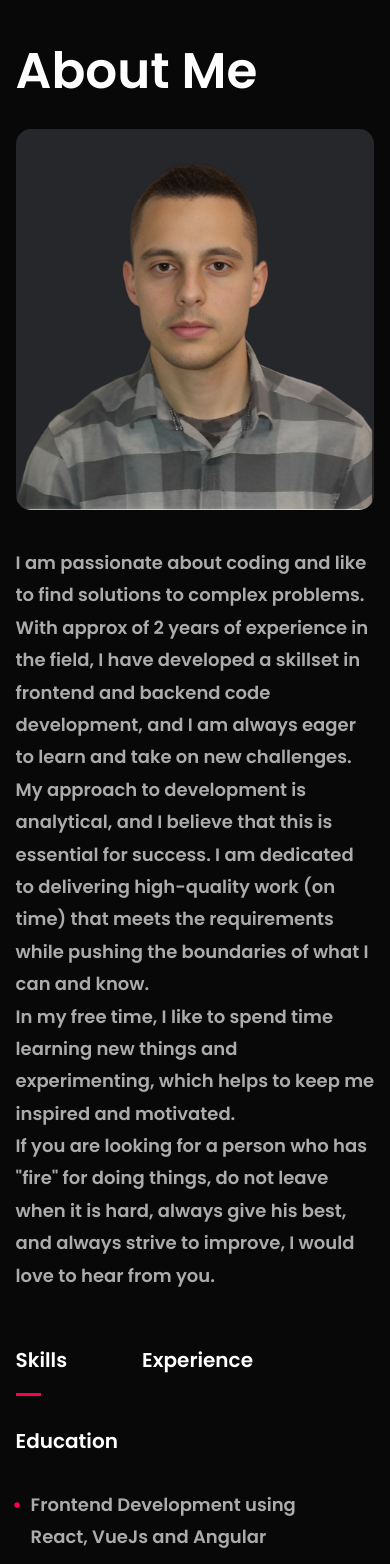
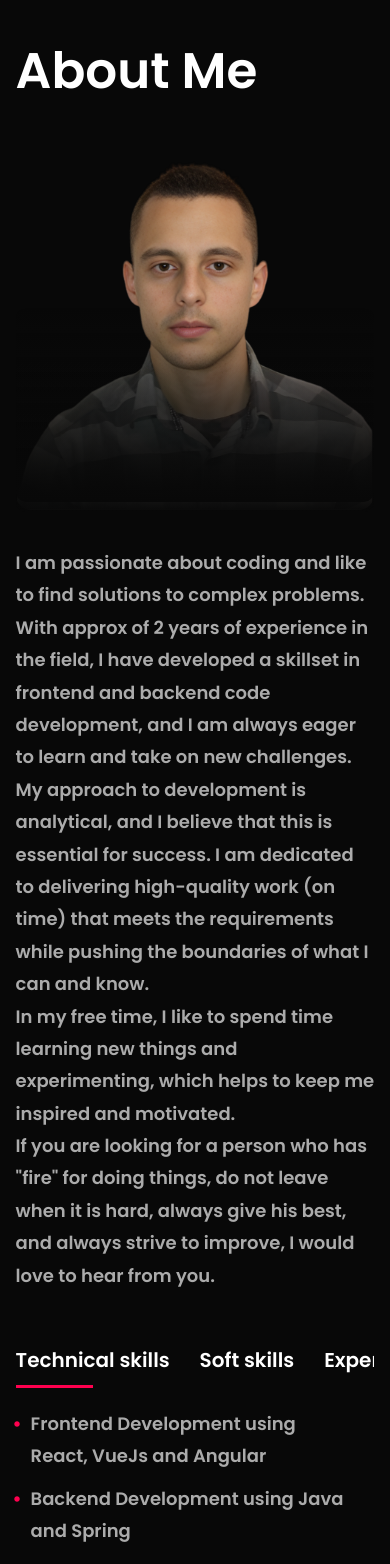
Before and after one commit to PetarDimitrovStoyanov/my-portfolio, a React (Create React App) app: page / in a window 390 px wide. Shown: the part 880-2444 px from the top of the page. Built offline with nearby package versions, Linux system fonts and the light colour scheme; a web font is replaced by a local one.

Commit message:
Fixed submitting form. Changed "About Me" image and some CSS properties

```diff
--- a/src/components/submit-form/SubmitForm.js
+++ b/src/components/submit-form/SubmitForm.js
@@ -35,6 +35,10 @@ export default function SubmitForm() {
         setErrors({...errors});
     }
 
+    function areNoErrors() {
+        return (Object.keys(errors).length === 0 || isValidEmail(formData.email));
+    }
+
     const doVerificationForm = () => {
         const newErrors = {};
 
@@ -60,7 +64,7 @@ export default function SubmitForm() {
 
         doVerificationForm();
 
-        if (Object.keys(errors).length === 0 && !isLoading) {
+        if (areNoErrors() && !isLoading) {
             try {
                 setIsLoading(true);
                 axios.post('https://formsubmit.co/ajax/ee30ae227cc3c49eeaeffae2148aa1b1', formData, {
--- a/src/sections/about/About.js
+++ b/src/sections/about/About.js
@@ -17,12 +17,12 @@ export default function About() {
         <section className="about" id="about-me">
             <div className="container">
                 <div className="row">
-                    <div className="about-col-1 desktop">
+                    <div className="about-col-1 desktop img-container-layer">
                         <img src={require('../../assets/official-hd.png')} alt="user"/>
                     </div>
                     <div className="about-col-2">
                         <h1 className="sub-title">{t('header.about')}</h1>
-                        <div className="about-col-1 small">
+                        <div className="about-col-1 small img-container-layer">
                             <img src={require('../../assets/official-hd.png')} alt="user"/>
                         </div>
                         <p>{t('about-me.description1')}
@@ -34,7 +34,8 @@ export default function About() {
                             {t('about-me.description4')}
                         </p>
                         <div className="tab-titles">
-                            <p className="tab-links active-link skills" onClick={ () => open('skills')}>{t('about-me.skills')}</p>
+                            <p className="tab-links active-link skills" onClick={ () => open('skills')}>{t('about-me.tech-skills')}</p>
+                            <p className="tab-links soft-skills" onClick={ () => open('soft-skills')}>{t('about-me.soft-skills')}</p>
                             <p className="tab-links experience" onClick={ () => open('experience')}>{t('about-me.experience')}</p>
                             <p className="tab-links education" onClick={ () => open('education')}>{t('about-me.education')}</p>
                         </div>
@@ -47,9 +48,20 @@ export default function About() {
                                 <li className="tab-content-items"><span>{t('about-me.skill1.working-database')}
                                     - MySQL {t('about-me.skill1.and')} MongoDB</span></li>
                                 <li className="tab-content-items"><span>Source control system - Git</span></li>
-                                <li className="tab-content-items"><span>Docker</span></li>
-                                <li className="tab-content-items"><span>Kubernetes ({t('about-me.skill1.beginner')})</span></li>
+                                <li className="tab-content-items"><span>Kubernetes ({t('about-me.skill1.beginner')}) and Docker</span></li>
+                                <li className="tab-content-items"><span>{t('about-me.skill1.microservice')} ({t('about-me.skill1.beginner')})</span></li>
                                 <li className="tab-content-items"><span>DevOps {t('about-me.skill1.with')} AWS ({t('about-me.skill1.beginner')})</span></li>
+                            </ul>
+                        </div>
+                        <div className="tab-contents soft-skills">
+                            <ul>
+                                <li className="tab-content-items"><span>{t('about-me.soft-skills1.communication')}</span></li>
+                                <li className="tab-content-items"><span>{t('about-me.soft-skills1.critical')}</span></li>
+                                <li className="tab-content-items"><span>{t('about-me.soft-skills1.pressure')}</span></li>
+                                <li className="tab-content-items"><span>{t('about-me.soft-skills1.ethic')}</span></li>
+                                <li className="tab-content-items"><span>{t('about-me.soft-skills1.multitasking')}</span></li>
+                                <li className="tab-content-items"><span>{t('about-me.soft-skills1.persist')}</span></li>
+                                <li className="tab-content-items"><span>{t('about-me.soft-skills1.fast')}</span></li>
                             </ul>
                         </div>
                         <div className="tab-contents experience">
--- a/src/sections/about/About.scss
+++ b/src/sections/about/About.scss
@@ -38,10 +38,32 @@
         }
       }
 
-      .about-col-1 img {
+      .about-col-1 {
+
+        img {
+          width: 100%;
+          border-radius: 15px;
+          background: transparent;
+          position: relative;
+        }
+      }
+
+      .about-col-1 {
+        position: relative;
+        height: fit-content;
+      }
+
+      .about-col-1::before {
+        content: "";
         width: 100%;
-        border-radius: 15px;
-        background: $grey-color;
+        height: 150px;
+        background: linear-gradient(transparent, #080808);
+        border-radius: 10px;
+        position: absolute;
+        left: 0;
+        bottom: 5px;
+        overflow: hidden;
+        z-index: 1;
       }
 
       .about-col-2 {
@@ -70,6 +92,22 @@
           }
         }
 
+        .img-container-layer {
+          position: relative;
+        }
+
+        .img-container-layer::after {
+          content: '';
+          width: 100%;
+          height: 50%;
+          background: linear-gradient(transparent, #080808);
+          border-radius: 10px;
+          position: absolute;
+          left: 0;
+          bottom: 4%;
+          overflow: hidden;
+        }
+
         p {
           @media (max-width: $small-display) {
             font-weight: 600;
@@ -83,9 +121,12 @@
           margin: 20px 0 40px;
 
           @media (max-width: $small-display) {
-            flex-wrap: wrap;
+            flex-wrap: nowrap;
             gap: 25px;
             margin: 40px 0 20px;
+            overflow-y: hidden;
+            -ms-overflow-style: none;  /* IE and Edge */
+            scrollbar-width: none;  /* Firefox */
           }
 
           .tab-links {
@@ -101,6 +142,8 @@
               font-weight: 600;
               font-size: 20px;
               line-height: 1.8;
+              white-space: nowrap;
+              margin-right: 5px;
             }
           }
 
@@ -113,11 +156,19 @@
             left: 0;
             bottom: -8px;
             transition: 0.5s;
+
+            @media (max-width: $small-display) {
+              bottom: 0;
+            }
           }
 
           .active-link::after {
             width: 50%;
           }
+        }
+
+        .tab-titles::-webkit-scrollbar {
+          display: none;
         }
 
         .tab-contents {
--- a/src/sections/certificates/Certificates.scss
+++ b/src/sections/certificates/Certificates.scss
@@ -16,6 +16,10 @@
 
       @media (max-width: $small-display) {
         font-size: 50px;
+      }
+
+      @media (max-width: 325px) {
+        word-break: break-all;
       }
     }
 
--- a/src/service/translations/locales/bg/translation.json
+++ b/src/service/translations/locales/bg/translation.json
@@ -14,7 +14,8 @@
     "description2": "Моят подход към програмирането е аналитичен и смятам, че това е от съществено значение за успехите ми. Стремя се към предоставянето на висококачествена работа (навреме), която отговаря на поставените изисквания, като същевременно разширявам знанията си.",
     "description3": "В свободното си време обичам да прекарвам време в изучаване на нови неща и експериментиране, което ми помага да съм вдъхновен и мотивиран.",
     "description4": "Ако търсите човек, който да е \"запален\" по работата, не спира, когато е трудно, винаги дава най-доброто от себе си и се стреми да се усъвършенства, ще се радвам да сесвържете с мен.",
-    "skills": "Умения",
+    "tech-skills": "Технически умения",
+    "soft-skills": "Личностни качества",
     "experience": "Опит",
     "education": "Образование",
     "skill1": {
@@ -22,7 +23,17 @@
       "and": "и",
       "working-database": "Работа с бази данни ",
       "with": "с",
-      "beginner": "начално ниво"
+      "beginner": "начално ниво",
+      "microservice": "Микросървиси"
+    },
+    "soft-skills1": {
+      "communication": "Добра комуникация & екипна работа",
+      "critical": "Решаване на проблеми & критично мислене",
+      "pressure": "Работа под напрежение, воля и дисциплина",
+      "ethic": "Работна етика",
+      "multitasking": "Способност за работа по различни задачи в кратки срокове",
+      "fast": "Бързо учене",
+      "persist":"Постоянство"
     },
     "experience1": {
       "multiple": "Множество проекти",
--- a/src/service/translations/locales/en/translation.json
+++ b/src/service/translations/locales/en/translation.json
@@ -14,7 +14,8 @@
     "description2": "My approach to development is analytical, and I believe that this is essential for success. I am dedicated to delivering high-quality work (on time) that meets the requirements while pushing the boundaries of what I can and know.",
     "description3": "In my free time, I like to spend time learning new things and experimenting, which helps to keep me inspired and motivated.",
     "description4": "If you are looking for a person who has \"fire\" for doing things, do not leave when it is hard, always give his best, and always strive to improve, I would love to hear from you.",
-    "skills": "Skills",
+    "tech-skills": "Technical skills",
+    "soft-skills": "Soft skills",
     "experience": "Experience",
     "education": "Education",
     "skill1": {
@@ -22,7 +23,17 @@
       "and": "and",
       "working-database": "Working with databases ",
       "with": "with",
-      "beginner": "beginner level"
+      "beginner": "beginner level",
+      "microservice": "Microservices"
+    },
+    "soft-skills1": {
+      "communication": "Communication & Team work",
+      "critical": "Problem solving & Critical thinking",
+      "pressure": "Work under pressure, Willpower and discipline",
+      "ethic": "Work ethic",
+      "multitasking": "Ability to multitasking",
+      "fast": "Fast learner",
+      "persist":"Persistent"
     },
     "experience1": {
       "multiple": "Multiple projects",
```
Also changed, not shown: src/sections/contact/Contact.scss (+3 -9 lines), 1 other file (tests, documents, lock files or other folders).
